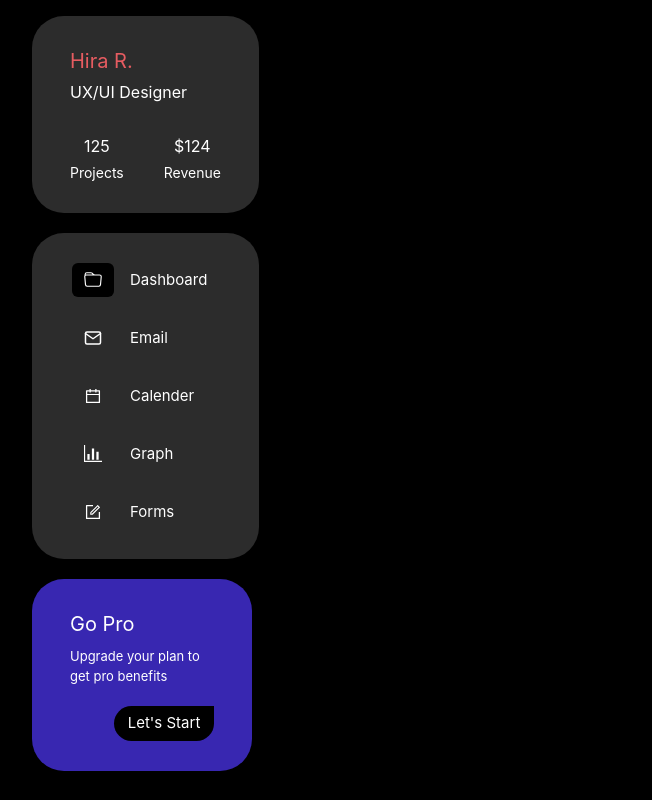
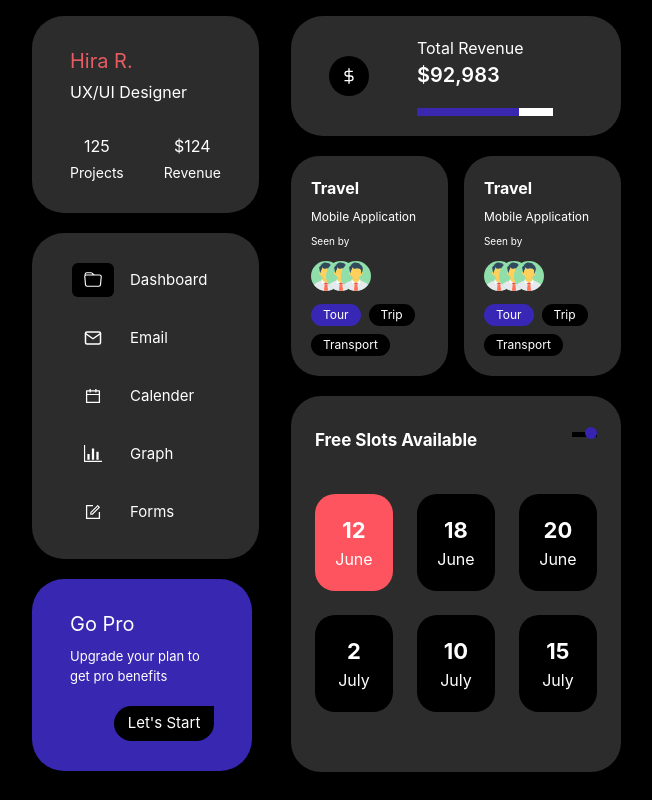
Before and after one commit to SayanDeveloper/clamp-test, a React (Create React App) app: page / in a window 1280 px wide. Shown: the whole page, without its empty margins (108-760 px from the left). Built offline with nearby package versions, Linux system fonts and the light colour scheme; the HTML template or start-up script is replaced by a standard one.

Commit message:
✨ second column done

```diff
--- a/src/App.tsx
+++ b/src/App.tsx
@@ -3,19 +3,29 @@ import './App.css';
 import UserInfo from './components/UserInfo';
 import Navigation from './components/Navigation';
 import GoProContainer from './components/GoProContainer';
+import Revenue from './components/Revenue';
+import Category from './components/Category';
+import Slots from './components/Slots';
 
 function App() {
   return (
     <div className='bg-black min-h-[100vh] w-full text-white'>
       <section className='content-container max-w-[1000px] m-auto py-4'>
         <div className='flex'>
-          <div className='flex'>
+          <div className='flex gap-8'>
             <div className='flex flex-col gap-5'>
               <UserInfo />
               <Navigation page="dashboard" />
               <GoProContainer />
             </div>
-            <div></div>
+            <div className='max-w-[330px] flex flex-col gap-5'>
+              <Revenue />
+              <div className='flex gap-[16px]'>
+                <Category />
+                <Category />
+              </div>
+              <Slots />
+            </div>
           </div>
           <div></div>
         </div>
--- /dev/null
+++ b/src/components/Category.tsx
@@ -0,0 +1,24 @@
+import React from 'react'
+import user from "../assets/man.svg"
+
+const Category = () => {
+  return (
+    <div className='bg-[#2c2c2c] rounded-[28px] p-[20px] max-w-[calc(100%-8px)]'>
+      <h3 className='font-bold mb-2'>Travel</h3>
+      <section className='text-[12px] mb-2'>Mobile Application</section>
+      <div className='text-[10px]'>Seen by</div>
+      <div className='relative h-[30px] mt-3'>
+        <img src={user} className='w-[30px] absolute' />
+        <img src={user} className='w-[30px] absolute left-[15px]' />
+        <img src={user} className='w-[30px] absolute left-[30px]' />
+      </div>
+      <div className='flex flex-wrap gap-2 mt-[13px]'>
+        <div className='bg-[#3827b4] px-[12px] py-[2px] rounded-full text-[12px]'>Tour</div>
+        <div className='bg-black px-[12px] py-[2px] rounded-full text-[12px]'>Trip</div>
+        <div className='bg-black px-[12px] py-[2px] rounded-full text-[12px]'>Transport</div>
+      </div>
+    </div>
+  )
+}
+
+export default Category
--- /dev/null
+++ b/src/components/Revenue.tsx
@@ -0,0 +1,19 @@
+import React from 'react'
+import { FiDollarSign } from 'react-icons/fi'
+
+const Revenue = () => {
+  return (
+    <div className='w-full bg-[#2c2c2c] p-[38px] py-[20px] rounded-[32px] flex items-center gap-12'>
+      <div className='p-3 rounded-full bg-black'><FiDollarSign /></div>
+      <div>
+        <h3>Total Revenue</h3>
+        <div className='text-[20px] font-[600]'>$92,983</div>
+        <div className='w-[136px] h-[8px] mt-[18px] bg-white relative'>
+          <div className='absolute top-0 left-0 h-full w-[75%] bg-[#3927af]'></div>
+        </div>
+      </div>
+    </div>
+  )
+}
+
+export default Revenue
--- /dev/null
+++ b/src/components/Slots.tsx
@@ -0,0 +1,43 @@
+import React from 'react'
+
+const Slots = () => {
+  return (
+    <div className='bg-[#2c2c2c] p-5 px-[24px] rounded-[30px]'>
+      <div className='flex justify-between mt-3'>
+        <div className='font-bold text-[17px]'>Free Slots Available</div>
+        <div className='w-[25px] h-[5px] bg-black relative top-1'>
+          <div className='absolute right-0 w-3 h-3 rounded-full bg-[#3623b0] -translate-y-[5px]'></div>
+        </div>
+      </div>
+
+      <div className='flex flex-wrap gap-[24px] justify-between my-[40px]'>
+        <div className='bg-[#fe545f] py-[20px] rounded-[20px] w-[78px]'>
+          <div className='text-center text-[22px] font-bold'>12</div>
+          <div className='text-center'>June</div>
+        </div>
+        <div className='bg-black py-[20px] rounded-[20px] w-[78px]'>
+          <div className='text-center text-[22px] font-bold'>18</div>
+          <div className='text-center'>June</div>
+        </div>
+        <div className='bg-black py-[20px] rounded-[20px] w-[78px]'>
+          <div className='text-center text-[22px] font-bold'>20</div>
+          <div className='text-center'>June</div>
+        </div>
+        <div className='bg-black py-[20px] rounded-[20px] w-[78px]'>
+          <div className='text-center text-[22px] font-bold'>2</div>
+          <div className='text-center'>July</div>
+        </div>
+        <div className='bg-black py-[20px] rounded-[20px] w-[78px]'>
+          <div className='text-center text-[22px] font-bold'>10</div>
+          <div className='text-center'>July</div>
+        </div>
+        <div className='bg-black py-[20px] rounded-[20px] w-[78px]'>
+          <div className='text-center text-[22px] font-bold'>15</div>
+          <div className='text-center'>July</div>
+        </div>
+      </div>
+    </div>
+  )
+}
+
+export default Slots
```
Also changed, not shown: src/assets/man.svg (added).
